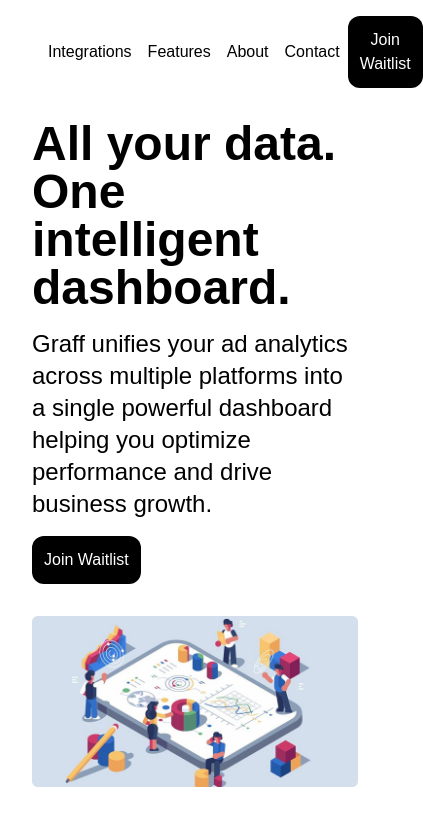
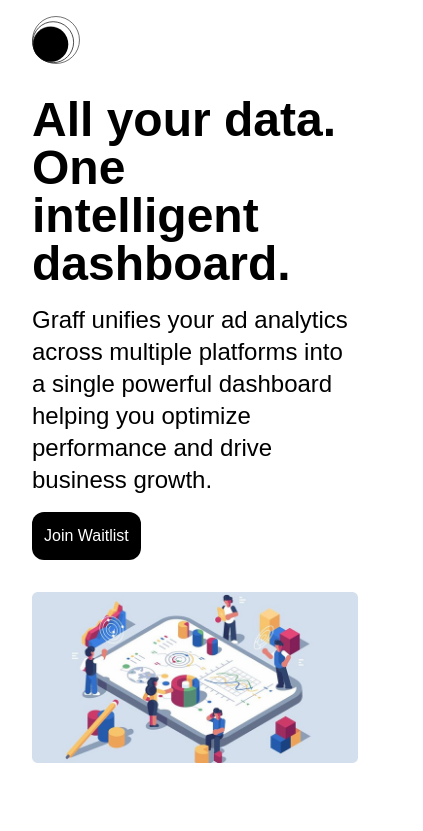
Before and after one commit to graff-marketing/web-frontend, a Next.js app: page / in a window 390 px wide. Shown: the top 831 px of the page, 423 px wide, since content can reach past the window. Built offline with nearby package versions, Linux system fonts and the light colour scheme; a web font is replaced by a local one.

Commit message:
make NavBar component

```diff
--- a/components/landing/Header.tsx
+++ b/components/landing/Header.tsx
@@ -1,34 +1,12 @@
 import React from 'react';
 import Logo from '../Logo';
-import Link from 'next/link';
-import JoinWaitlist from './JoinWaitlist';
+import NavBar from './NavBar';
 
 const Header = () => {
-  const links = [
-    { name: "Integrations", href: "/#integrations" },
-    { name: "Features", href: "/#features" },
-    { name: "About", href: "/about" },
-    { name: "Contact", href: "/contact" },
-  ];
-
   return (
     <div className='flex gap-4 items-center w-full'>
       <Logo dark={false} />
-      <div className='flex gap-4 items-center w-full'>
-        {links
-          .filter(link => link.name !== "Contact")
-          .map(link => (
-        <Link key={link.name} href={link.href}>
-          {link.name}
-        </Link>
-          ))}
-        <div className="flex gap-2 items-center ml-auto">
-          <Link key="Contact" href="/contact">
-            Contact
-          </Link>
-          <JoinWaitlist />
-        </div>
-      </div>
+      <NavBar />
     </div>
   );
 }
--- /dev/null
+++ b/components/landing/NavBar.tsx
@@ -0,0 +1,26 @@
+import { HeaderLinks } from '@/constants';
+import Link from 'next/link';
+import React from 'react';
+import JoinWaitlist from './JoinWaitlist';
+
+const NavBar = () => {
+  return (
+    <div className='hidden lg:flex gap-4 items-center w-full'>
+      {HeaderLinks
+        .filter(link => link.name !== "Contact")
+        .map(link => (
+      <Link key={link.name} href={link.href}>
+        {link.name}
+      </Link>
+        ))}
+      <div className="flex gap-2 items-center ml-auto">
+        <Link key="Contact" href="/contact">
+          Contact
+        </Link>
+        <JoinWaitlist />
+      </div>
+    </div>
+  );
+}
+
+export default NavBar;
--- /dev/null
+++ b/components/landing/NavBarMobile.tsx
@@ -0,0 +1,11 @@
+import React from 'react';
+
+const NavBarMobile = () => {
+  return (
+    <div>
+
+    </div>
+  );
+}
+
+export default NavBarMobile;
--- /dev/null
+++ b/constants/index.ts
@@ -0,0 +1,6 @@
+export const HeaderLinks = [
+  { name: "Integrations", href: "/#integrations" },
+  { name: "Features", href: "/#features" },
+  { name: "About", href: "/about" },
+  { name: "Contact", href: "/contact" },
+];
```
